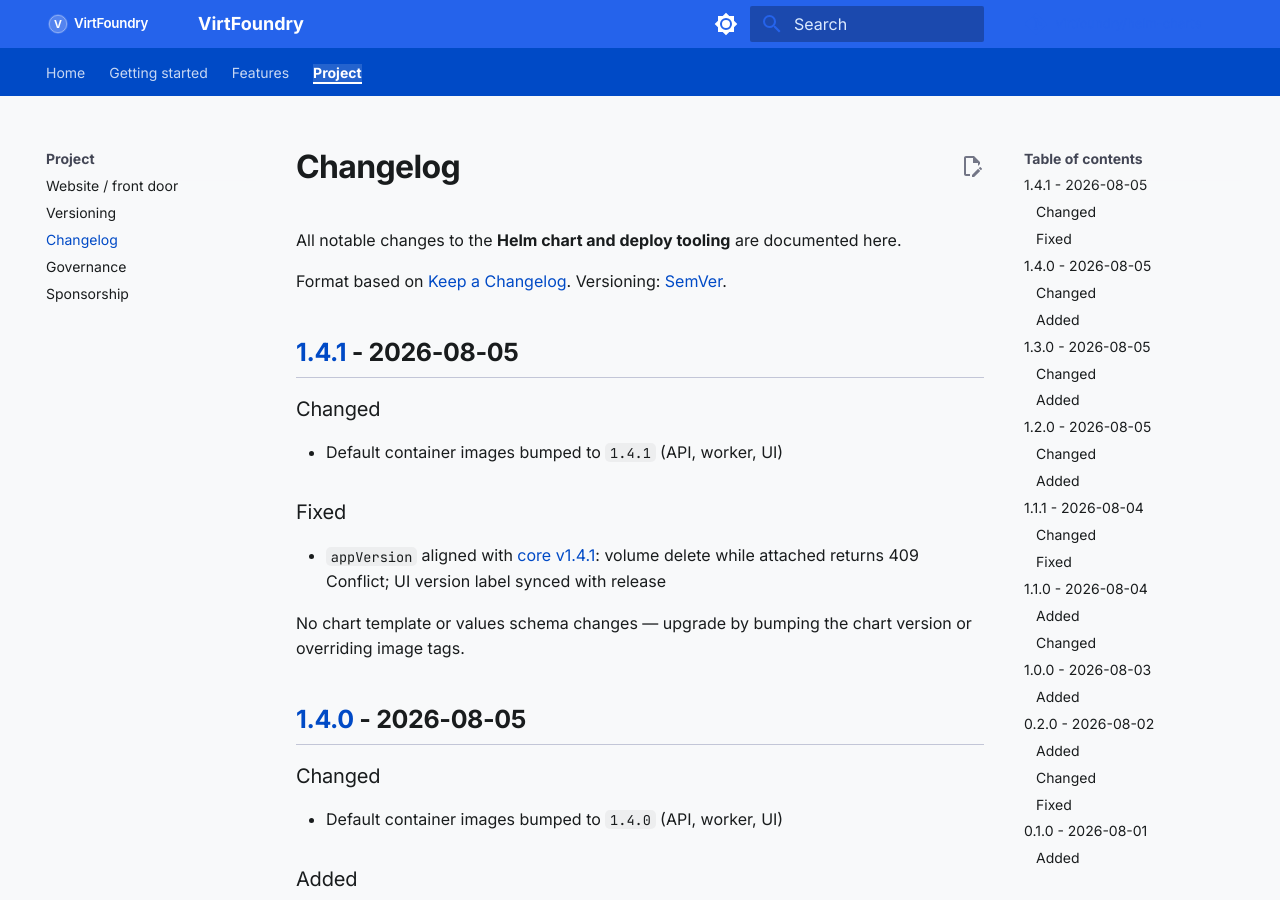
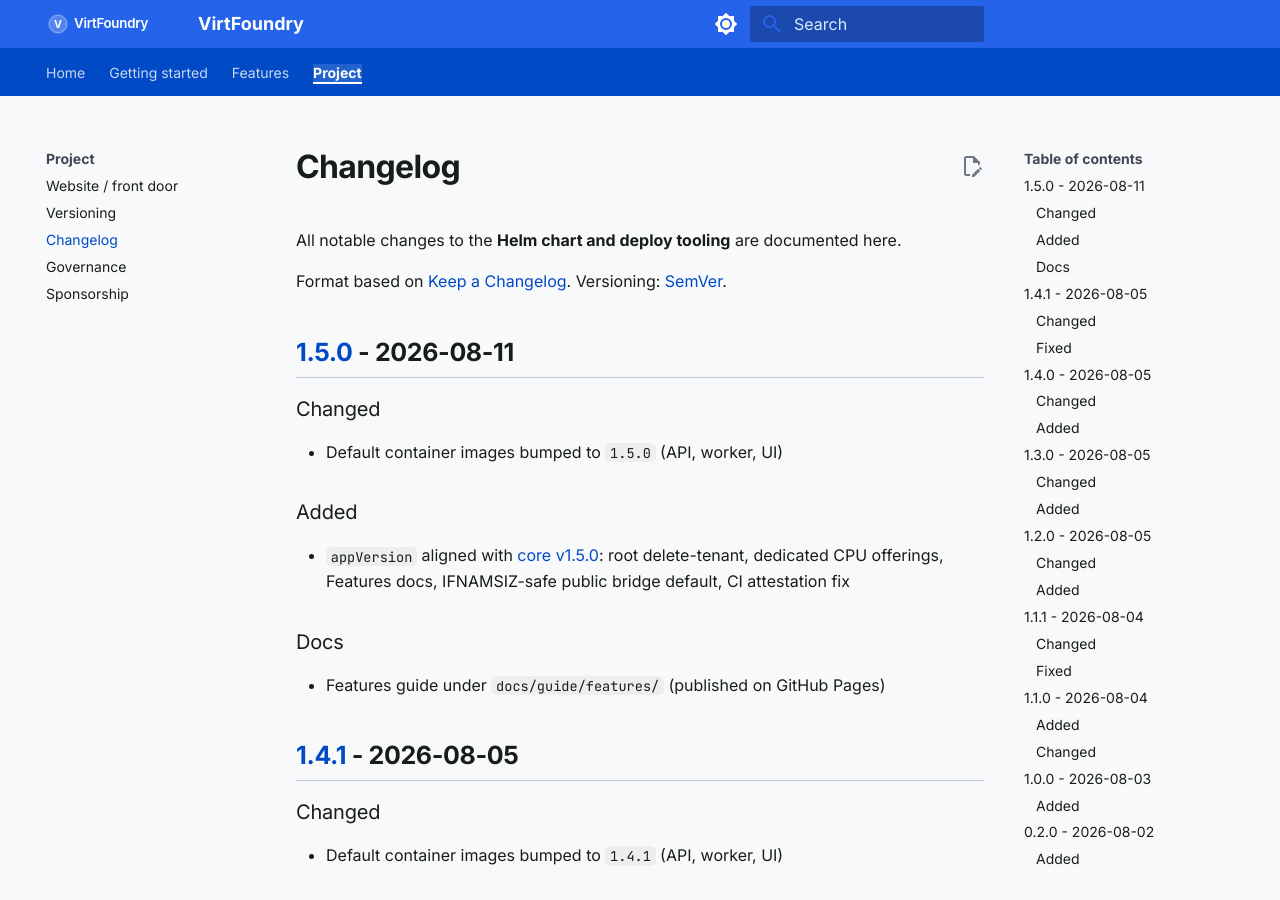
Before and after one commit to virtfoundry/helm-charts, an MkDocs documentation site: the page built from docs/project/changelog.md, in a window 1280 px wide and 900 px high. Built offline with MkDocs 1.6.1 and Material for MkDocs 9.7.7, drawn with Linux system fonts in a browser that asks for light colours; comment, search, counter and statistics services are not loaded.

Commit message:
chore(release): v1.5.0
Align chart version, default images, and docs with core v1.5.0.

```diff
--- a/docs/project/changelog.md
+++ b/docs/project/changelog.md
@@ -3,6 +3,20 @@
 All notable changes to the **Helm chart and deploy tooling** are documented here.
 
 Format based on [Keep a Changelog](https://keepachangelog.com/). Versioning: [SemVer](versioning.md).
+
+## [1.5.0] - 2026-08-11
+
+### Changed
+
+- Default container images bumped to `1.5.0` (API, worker, UI)
+
+### Added
+
+- `appVersion` aligned with [core v1.5.0](https://github.com/virtfoundry/core/releases/tag/v1.5.0): root delete-tenant, dedicated CPU offerings, Features docs, IFNAMSIZ-safe public bridge default, CI attestation fix
+
+### Docs
+
+- Features guide under `docs/guide/features/` (published on GitHub Pages)
 
 ## [1.4.1] - 2026-08-05
 
@@ -112,6 +126,7 @@ No chart template or values schema changes — upgrade by bumping the chart vers
 - GitHub Pages Helm repository via chart-releaser
 - Deploy scripts and setup helpers (KubeVirt, Multus, CDI)
 
+[1.5.0]: https://github.com/virtfoundry/helm-charts/compare/v1.4.1...v1.5.0
 [1.4.1]: https://github.com/virtfoundry/helm-charts/compare/v1.4.0...v1.4.1
 [1.4.0]: https://github.com/virtfoundry/helm-charts/compare/v1.3.0...v1.4.0
 [1.3.0]: https://github.com/virtfoundry/helm-charts/compare/v1.2.0...v1.3.0
```
Also changed, not shown: CHANGELOG.md (+4 -0 lines), README.md (+1 -1 lines), docs/guide/helm-repository.md (+1 -1 lines), docs/guide/installation.md (+2 -2 lines), docs/guide/quickstart.md (+1 -1 lines), docs/index.md (+2 -2 lines), 2 other files.
